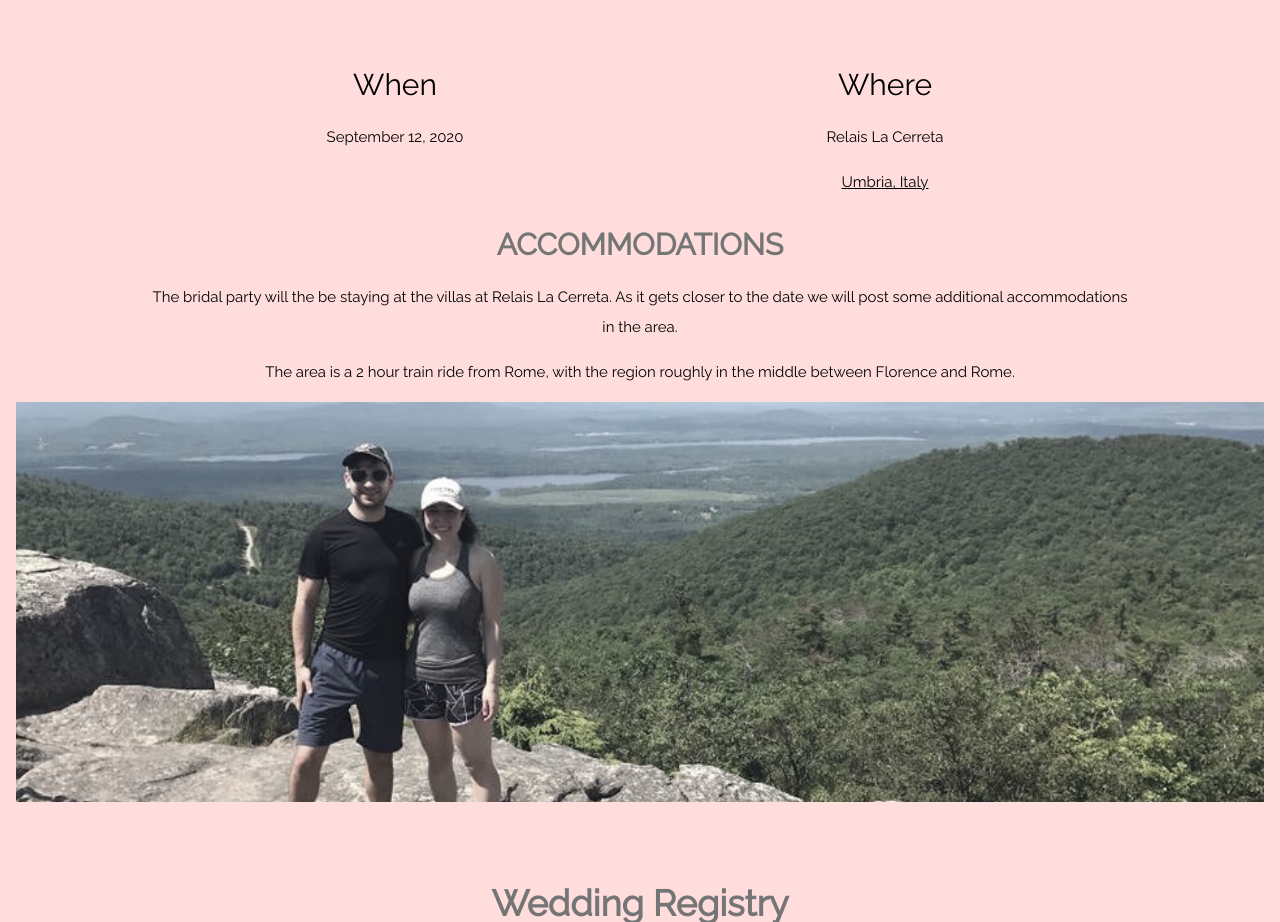
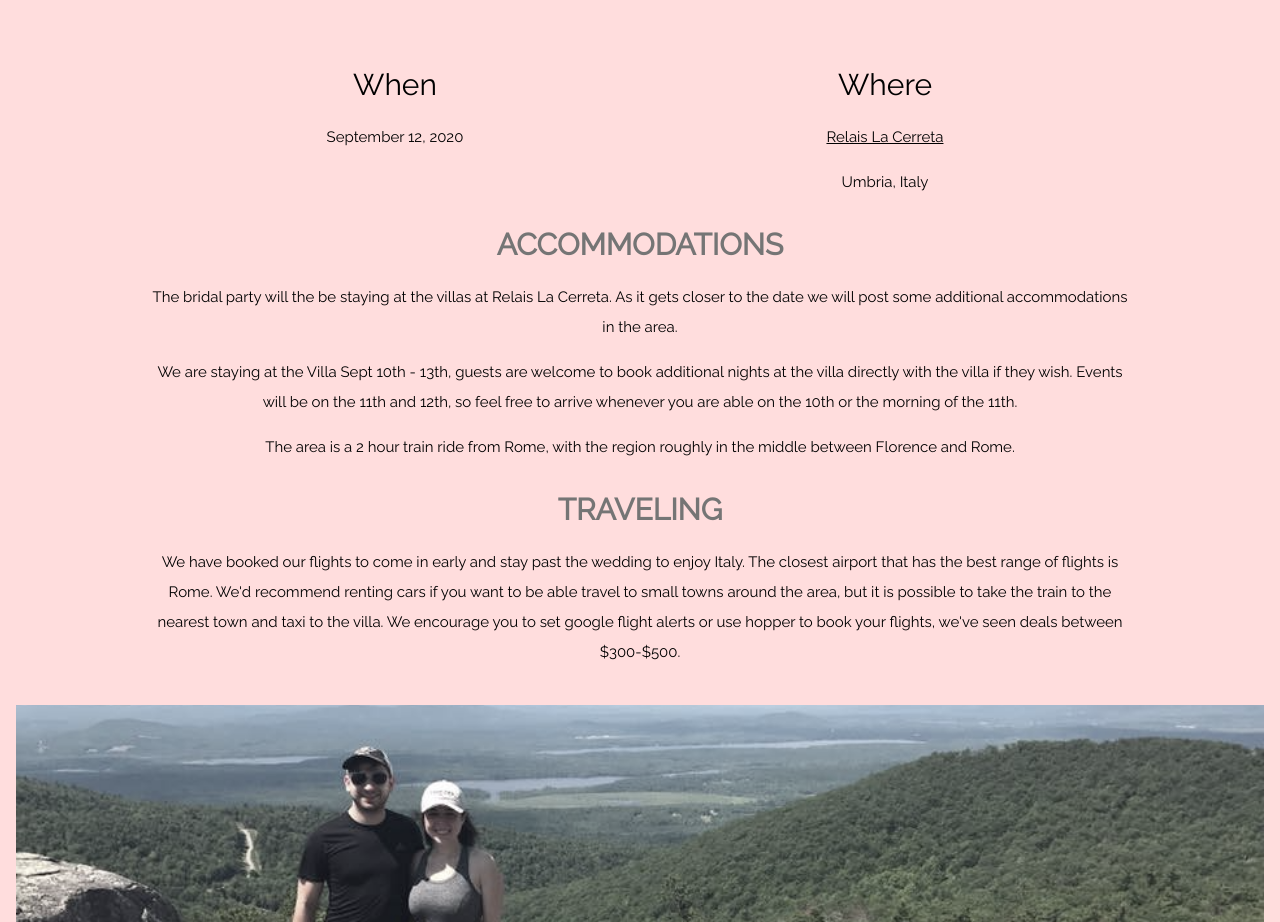
Before and after one commit to melhhersh/hershcraft.github.io, a plain HTML site: page pages/italy.html in a window 1280 px wide. Shown: the part 3260-4182 px from the top of the page. Drawn offline with nearby package versions, Linux system fonts and the light colour scheme; files whose address does not match are found by name.

Commit message:
italy updates

```diff
--- a/pages/italy.html
+++ b/pages/italy.html
@@ -122,15 +122,25 @@
             </div>
             <div class="w3-half">
                 <h2>Where</h2>
-                <p>Relais La Cerreta</p>
-                <p><a href="http://relaislacerreta.com/en/">Umbria, Italy</a></p>
+                <p><a href="http://relaislacerreta.com/en/">Relais La Cerreta</a></p>
+                <p>Umbria, Italy</p>
             </div>
         </div>
         <div class="w3-row">
             <h2 class="w3-text-grey"><b>ACCOMMODATIONS</b></h2>
             <p>The bridal party will the be staying at the villas at Relais La Cerreta. As it gets closer to the date we will post some additional accommodations in the area.</p>
+            <p>We are staying at the Villa Sept 10th - 13th, guests are welcome to book additional nights at the villa directly with the villa if they wish. Events will be on the 11th and 12th, so feel free to arrive
+            whenever you are able on the 10th or the morning of the 11th.</p>
             <p>The area is a 2 hour train ride from Rome, with the region roughly in the middle between Florence and Rome.</p>
         </div>
+        <div class="w3-row">
+            <h2 class="w3-text-grey"><b>TRAVELING</b></h2>
+            <p>We have booked our flights to come in early and stay past the wedding to enjoy Italy. The closest airport that has the best range of flights is Rome. We'd recommend renting
+            cars if you want to be able travel to small towns around the area, but it is possible to take the train to the nearest town and taxi to the villa. We encourage you to set google flight alerts or use hopper to book your flights, we've
+                seen deals between $300-$500.
+            </p>
+        </div>
+        <br/>
 </div>
 
 <!-- Background photo -->
@@ -146,36 +156,6 @@
     </div>
 </div>
 
-<!-- RSVP section
-<div class="w3-container w3-padding-64 w3-pale-red w3-center w3-wide" id="rsvp">
-  <h1>HOPE YOU CAN MAKE IT!</h1>
-  <p class="w3-large">Kindly Respond By January, 2020</p>
-  <p class="w3-xlarge">
-    <button onclick="document.getElementById('id01').style.display='block'" class="w3-button w3-round w3-red w3-opacity w3-hover-opacity-off" style="padding:8px 60px">RSVP</button>
-  </p>
-</div> -->
-
-<!-- RSVP modal
-<div id="id01" class="w3-modal">
-  <div class="w3-modal-content w3-card-4 w3-animate-zoom" style="padding:32px;max-width:600px">
-    <div class="w3-container w3-white w3-center">
-      <h1 class="w3-wide">CAN YOU COME?</h1>
-      <p>We really hope you can make it.</p>
-      <form>
-        <input class="w3-input w3-border" type="text" placeholder="Name(s)" name="name">
-      </form>
-      <p><i>Sincerely, Melanie & Austin</i></p>
-      <div class="w3-row">
-        <div class="w3-half">
-          <button onclick="document.getElementById('id01').style.display='none'" type="button" class="w3-button w3-block w3-green">Going</button>
-        </div>
-        <div class="w3-half">
-          <button onclick="document.getElementById('id01').style.display='none'" type="button" class="w3-button w3-block w3-red">Can't come</button>
-        </div>
-      </div>
-    </div>
-  </div>
-</div> -->
 
 <!-- Footer -->
 <footer class="w3-center w3-black w3-padding-16">
```
